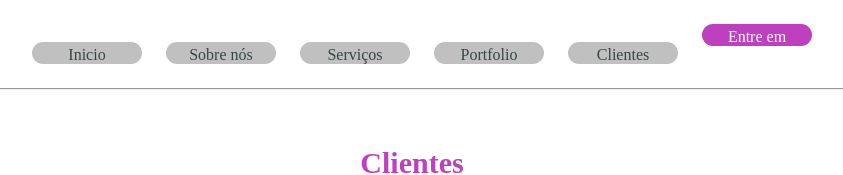
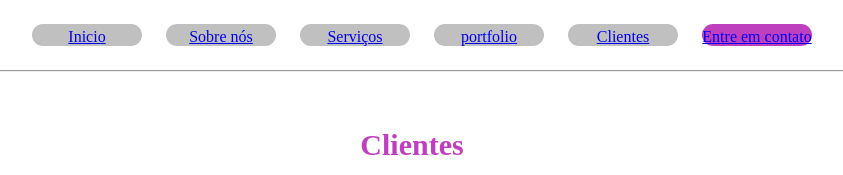
Before and after one commit to suetam008/Trabalho-HTML, a plain HTML site: page cliente.html in a window 1280 px wide. Shown: the top 175 px of the page, without its empty margins (228-1071 px from the left). Drawn offline with Linux system fonts and the light colour scheme.

Commit message:
Add files via upload

```diff
--- a/cliente.html
+++ b/cliente.html
@@ -8,12 +8,12 @@
 </head>
 <body>
     <div id="cabeça">
-        <p class="header">Inicio</p>
-        <p class="header">Sobre nós</p>
-        <p class="header">Serviços</p>
-        <p class="header">Portfolio</p>
-        <p class="header">Clientes</p>
-        <p class="header" style="background-color: #bf40bf; color: white;">Entre em contado</p>
+        <p class="header"><a href="home.html">Inicio</a></p>
+        <p class="header"><a href="sobre.html">Sobre nós</a></p>
+        <p class="header"><a href="serviço.html">Serviços</a></p>
+        <P class="header"><a href="portfolio.html">portfolio</a></P>
+        <p class="header"><a href="cliente.html">Clientes</a></p>
+        <p class="header" style="background-color: #bf40bf; color: white;"><a href="contato.html">Entre em contato</a></p>
     </div>
     <div id="cliente">
         <hr>
```
